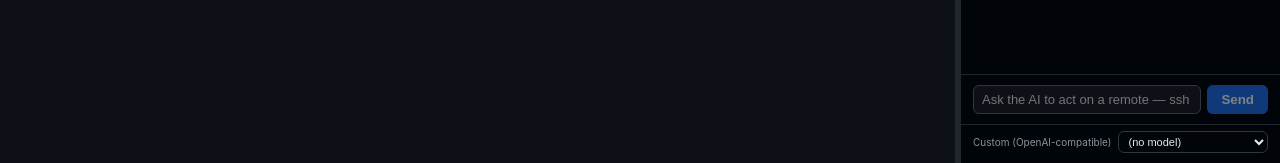
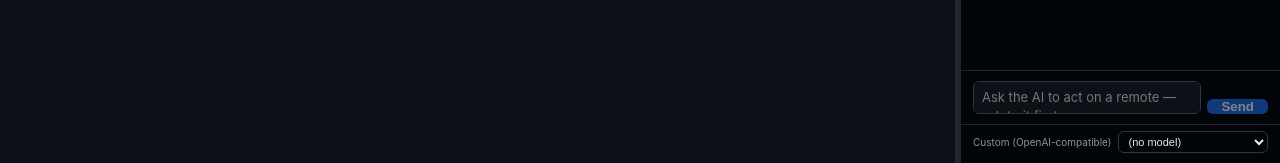
Before and after one commit to janchel/puppetterm, a SvelteKit app in the folder client/: page / in a window 1280 px wide. Shown: the part 637-800 px from the top of the page. Built offline with nearby package versions, Linux system fonts and the light colour scheme.

Commit message:
feat: auto-growing multi-line AI chat input (Enter sends, Shift+Enter newline)

```diff
--- a/client/src/routes/+page.svelte
+++ b/client/src/routes/+page.svelte
@@ -663,6 +663,14 @@
 
   function pushChat(role: string, text: string) {
     chatLog = [...chatLog, { role, text }];
+  }
+
+  /** Auto-grow the chat textarea with its content, capped at the CSS max-height
+   *  (beyond which it scrolls). Set height to 'auto' first so scrollHeight
+   *  reflects the natural (unconstrained) content height each time. */
+  function autoGrowInput(el: HTMLTextAreaElement) {
+    el.style.height = "auto";
+    el.style.height = `${Math.min(el.scrollHeight, 140)}px`;
   }
 
   /** Start a fresh conversation: reset history to just the system prompt and
@@ -1605,15 +1613,20 @@
         {/if}
       </div>
       <div class="chat-input">
-        <input
+        <textarea
+          rows="1"
           placeholder={activeHost
             ? `Ask the AI to act on ${activeHost}…`
             : "Ask the AI to act on a remote — ssh to it first…"}
           bind:value={chatText}
+          oninput={(e) => autoGrowInput(e.currentTarget)}
           onkeydown={(e) => {
-            if (e.key === "Enter") sendChat();
+            if (e.key === "Enter" && !e.shiftKey) {
+              e.preventDefault();
+              sendChat();
+            }
           }}
-        />
+        ></textarea>
         <button onclick={sendChat} disabled={!chatText.trim() || chatBusy}>
           {chatBusy ? "…" : "Send"}
         </button>
@@ -2073,7 +2086,7 @@
     color: #8b949e;
     border-bottom: 1px solid #21262d;
   }
-  .chat-input input {
+  .chat-input textarea {
     background: #0d1117;
     border: 1px solid #30363d;
     border-radius: 6px;
@@ -2082,7 +2095,7 @@
     font-size: 13px;
     outline: none;
   }
-  .chat-input input:focus {
+  .chat-input textarea:focus {
     border-color: #1f6feb;
   }
   .save-btn {
@@ -2452,12 +2465,20 @@
   }
   .chat-input {
     display: flex;
+    align-items: flex-end;
     gap: 6px;
     padding: 10px 12px;
     border-top: 1px solid #21262d;
   }
-  .chat-input input {
+  .chat-input textarea {
     flex: 1;
+    resize: none; /* height is driven by content (auto-grow), capped at max-height */
+    overflow-y: auto;
+    min-height: 32px; /* single line */
+    max-height: 140px; /* "max standard" — beyond this it scrolls */
+    line-height: 1.45;
+    font-family: inherit;
+    box-sizing: border-box;
   }
   .chat-input button {
     background: #1f6feb;
```
